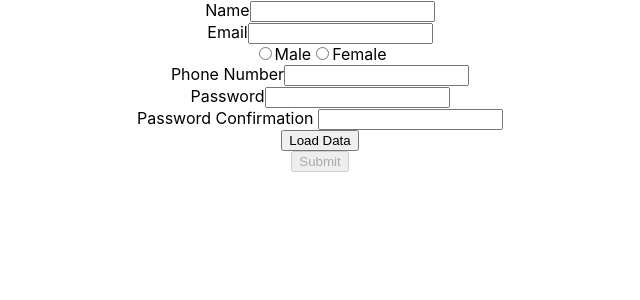
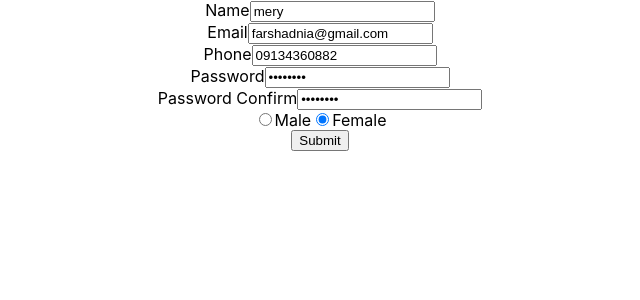
Before and after one commit to kimiafarshadnia/formik-app, a React (Create React App) app: page / in a window 1280 px wide. Shown: the top 300 px of the page, without its empty margins (320-960 px from the left). Built offline with nearby package versions, Linux system fonts and the light colour scheme; data requests are answered from the project's data file.

Commit message:
add server-api for users and use control component for inputs and change to dynamic inputs

```diff
--- a/package.json
+++ b/package.json
@@ -6,6 +6,7 @@
     "@testing-library/jest-dom": "^5.16.5",
     "@testing-library/react": "^13.4.0",
     "@testing-library/user-event": "^13.5.0",
+    "axios": "^1.2.0",
     "formik": "^2.2.9",
     "react": "^18.2.0",
     "react-dom": "^18.2.0",
--- /dev/null
+++ b/server-api/db.json
@@ -0,0 +1,13 @@
+{
+    "users": [{
+            "id": "1",
+            "name": "mery",
+            "email": "farshadnia@gmail.com",
+            "phone": "09134360882",
+            "gender": "1",
+            "password": "Mery123#",
+            "passwordConfirm": "Mery123#"
+        }
+
+    ]
+}
--- a/src/components/SignUpForm.jsx
+++ b/src/components/SignUpForm.jsx
@@ -1,16 +1,19 @@
 import { useFormik } from "formik";
 import { useState } from "react";
 import * as Yup from 'yup';
+import axios from "axios";
+import { useEffect } from "react";
+import Input from "./common/Input";
 //1
 
-const savedData = {
-  name: "kimia",
-  email: "farshadniakimia@gmail.com",
-  phone:"09134246753",
-  gender:"1",
-  password: "Kimia12#",
-  passwordConfirm:"Kimia12#",
-};
+// const savedData = {
+//   name: "kimia",
+//   email: "farshadniakimia@gmail.com",
+//   phone:"09134246753",
+//   gender:"1",
+//   password: "Kimia12#",
+//   passwordConfirm:"Kimia12#",
+// };
 
 
 const initialValues = {
@@ -59,33 +62,23 @@ const SignUpForm = () => {
   });
 
   console.log("visited field", formik.touched);
+
+  useEffect(()=>{
+    axios.get('http://localhost:3001/users/1')
+    .then(res => setFormValues(res.data))
+    .catch(errors => console.log(errors))
+  },[]);
+
   return (
     <form onSubmit={formik.handleSubmit} className="formSignUp">
-      <div>
-        <label htmlFor="name">Name</label>
-        <input
-          type="text"
-         {...formik.getFieldProps("name")}
-          name="name"
-          id="name"
-        />
-        {formik.errors.name && formik.touched.name && (
-          <div className="error">{formik.errors.name}</div>
-        )}
-      </div>
 
-      <div>
-        <label htmlFor="email">Email</label>
-        <input
-          type="email"
-          {...formik.getFieldProps("email")}
-          name="email"
-          id="email"
-        />{" "}
-        {formik.errors.email && formik.touched.email && (
-          <div className="error">{formik.errors.email}</div>
-        )}
-      </div>
+
+      <Input formik={formik} name="name" label="Name"/>
+      <Input formik={formik} name="email" label="Email"/>
+      <Input formik={formik} name="phone" label="Phone"/>
+      <Input formik={formik} name="password" label="Password" type="password"/>
+      <Input formik={formik} name="passwordConfirm" label="Password Confirm" type="password"/>
+
 
       <div>
         <input type="radio" name="gender" id="0" value="0" onChange={formik.handleChange} checked={formik.values.gender === "0"}/>
@@ -99,46 +92,11 @@ const SignUpForm = () => {
         )}
       </div>
 
-      <div>
-        <label htmlFor="phone">Phone Number</label>
-        <input
-          type="text"
-          {...formik.getFieldProps("phone")}
-          name="phone"
-          id="phone"
-        />{" "}
-        {formik.errors.phone && formik.touched.phone && (
-          <div className="error">{formik.errors.phone}</div>
-        )}
-      </div>
 
-      <div>
-        <label htmlFor="password">Password</label>
-        <input
-          type="password"
-          {...formik.getFieldProps("password")}
-          name="password"
-          id="password"
-        />
-        {formik.errors.password && formik.touched.password && (
-          <div className="error">{formik.errors.password}</div>
-        )}
-      </div>
 
-      <div>
-        <label htmlFor="passwordConfirm">Password Confirmation </label>
-        <input
-          type="password"
-          {...formik.getFieldProps("passwordConfirm")}
-          name="passwordConfirm"
-          id="passwordConfirm"
-        />
-        {formik.errors.passwordConfirm && formik.touched.passwordConfirm && (
-          <div className="error">{formik.errors.passwordConfirm}</div>
-        )}
-      </div>
 
-      <button onClick={() => setFormValues(savedData)}>Load Data</button>
+
+      {/* <button onClick={() => setFormValues(savedData)}>Load Data</button> */}
       <button type="submit" disabled={!formik.isValid}>Submit</button>
     </form>
   );
--- /dev/null
+++ b/src/components/common/Input.jsx
@@ -0,0 +1,19 @@
+const Input =({label, name, formik, type="text"   }) => {
+return(
+    <div>
+        <label htmlFor={name}>{label}</label>
+        <input
+        id={name}
+          type={type}
+         {...formik.getFieldProps(name)}
+          name={name}
+
+        />
+        {formik.errors[name] && formik.touched[name] && (
+          <div className="error">{formik.errors[name]}</div>
+        )}
+      </div>
+)
+};
+
+export default Input;
```
Also changed, not shown: server-api/package.json (added, +11 -0 lines), 1 other file (tests, documents, lock files or other folders).
